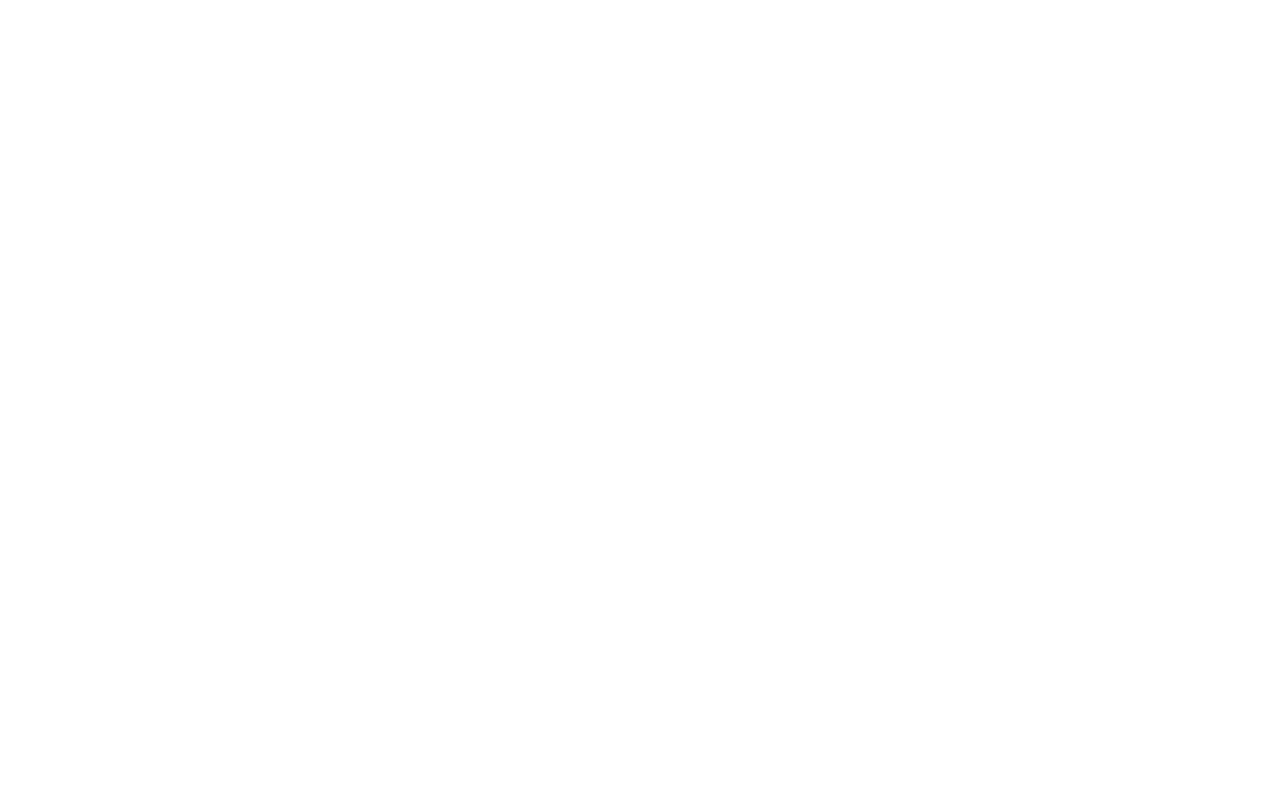
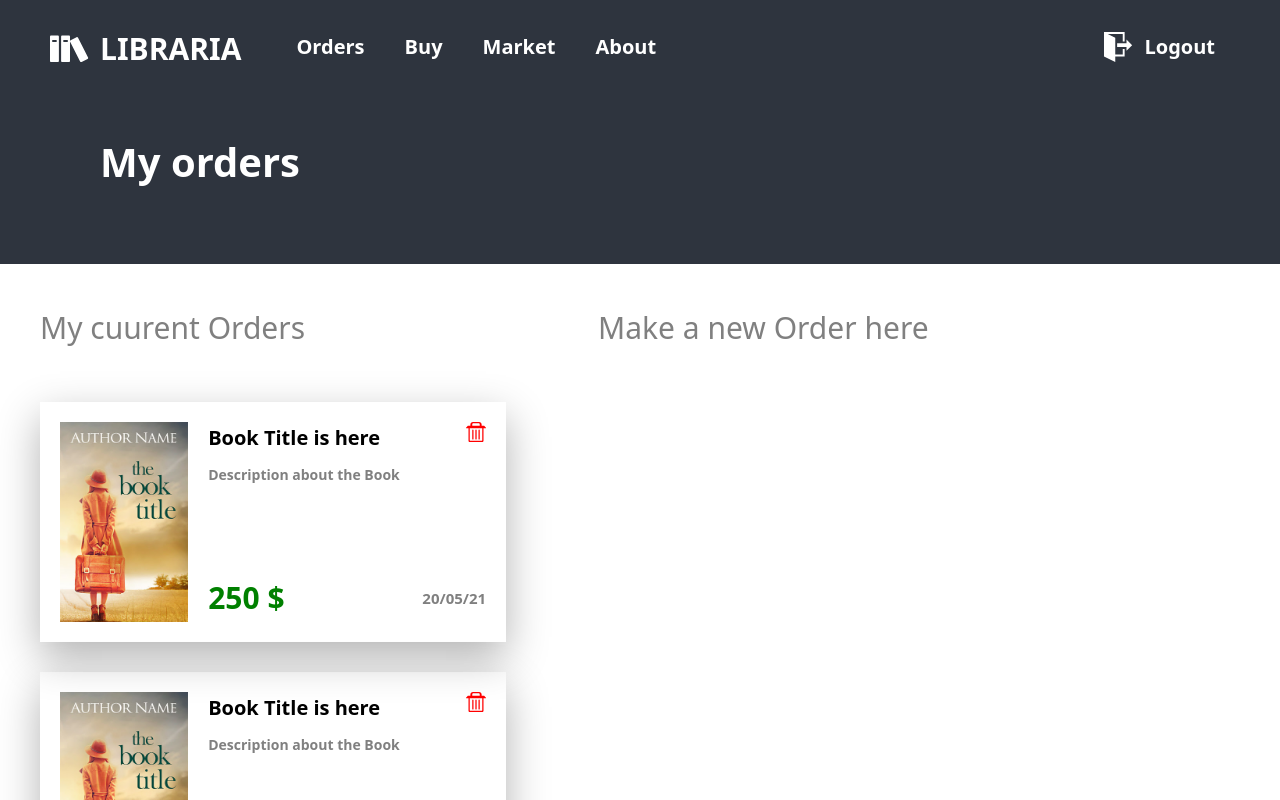
Before and after one commit to Helmy-chaabane/HemFlix, a React (Create React App) app: page /myOrders in a window 1280 px wide. Shown: the top 800 px of the page. Built offline with nearby package versions, Linux system fonts and the light colour scheme.

Commit message:
order ui

```diff
--- a/src/App.js
+++ b/src/App.js
@@ -5,6 +5,7 @@
 import ConsultBook from "./Pages/Book/ConsultBook";
 import "./App.css";
 import SignUp from "./Pages/SignUp/SignUp";
+import Order from "./Pages/Order/Order";
 
 function App() {
   return (
@@ -24,6 +25,13 @@
             return <Main component={Acceuil} {...props} />;
           }}
         />
+        <Route
+          path="/myOrders"
+          exact
+          render={(props) => {
+            return <Main component={Order} {...props} />;
+          }}
+        />
         <Route path="/login" exact component={Login} />
         <Route path="/signup" exact component={SignUp} />
       </Switch>
--- /dev/null
+++ b/src/Components/Card/OrderCard.jsx
@@ -0,0 +1,26 @@
+import React from "react";
+import cover from "../../Images/cover.jpg";
+import TrashSVG from "../../SVG/TrashSVG";
+
+const OderCard = () => {
+  return (
+    <div className="order__card">
+      <img src={cover} alt="photo__order" className="order__image" />
+      <div className="order__details">
+        <div className="order__start">
+          <TrashSVG className="order__icon" />
+          <h2>Book Title is here</h2>
+        </div>
+        <div className="order__content">
+          <p className="order__content--para">Description about the Book</p>
+        </div>
+        <div className="order__bottom">
+          <h4>250 $</h4>
+          <h6>20/05/21</h6>
+        </div>
+      </div>
+    </div>
+  );
+};
+
+export default OderCard;
--- a/src/Components/Card/card.css
+++ b/src/Components/Card/card.css
@@ -45,3 +45,70 @@
   font-size: 2rem;
   color: gray;
 }
+
+.order__card {
+  width: 90%;
+  padding: 2rem;
+  height: auto;
+  box-shadow: 0 1.5rem 4rem rgba(0, 0, 0, 0.3);
+  display: flex;
+  cursor: pointer;
+  transition: all 0.2s ease;
+  margin-bottom: 3rem;
+}
+
+.order__card:hover {
+  transform: translateY(-1rem);
+  box-shadow: 0 1.5rem 4rem rgba(216, 177, 5, 0.8);
+}
+
+.order__image {
+  height: 20rem;
+  margin-right: 2rem;
+}
+
+.order__details {
+  flex: 1;
+  display: flex;
+
+  flex-direction: column;
+  justify-content: space-between;
+}
+
+.order__details h2 {
+  font-size: 2rem;
+  margin-bottom: 1rem;
+}
+.order__icon {
+  fill: red;
+  width: 2rem;
+  float: right;
+}
+
+.order__content {
+  flex: 1;
+}
+
+.order__content--para {
+  font-size: 1.4rem;
+  font-weight: 600;
+  color: grey;
+}
+
+.order__bottom {
+  display: flex;
+  justify-content: space-between;
+  align-items: center;
+}
+
+.order__bottom h4 {
+  font-size: 3rem;
+  font-weight: 600;
+  color: green;
+}
+
+.order__bottom h6 {
+  font-size: 1.5rem;
+  font-weight: 600;
+  color: grey;
+}
--- a/src/Components/Navbar/Navbar.jsx
+++ b/src/Components/Navbar/Navbar.jsx
@@ -21,8 +21,8 @@
 
       <ul className="nav__items nav__items-1">
         <li className="nav__item">
-          <Link to="/" className="nav__link">
-            Sell
+          <Link to="/myOrders" className="nav__link">
+            Orders
           </Link>
         </li>
         <li className="nav__item">
--- a/src/Pages/Book/book.css
+++ b/src/Pages/Book/book.css
@@ -1,6 +1,6 @@
 .book__intro {
   width: 100%;
-  height: 30vh;
+  height: 33vh;
   background-color: hsl(216, 15%, 21%);
   padding: 13rem 10rem 0rem;
   color: white;
--- /dev/null
+++ b/src/Pages/Order/Order.jsx
@@ -0,0 +1,27 @@
+import React from "react";
+import OrderCard from "../../Components/Card/OrderCard";
+import "./order.css";
+
+const Order = () => {
+  return (
+    <div className="oder__bg">
+      <section className="order__intro">
+        <h1>My orders</h1>
+      </section>
+
+      <section className="order__container">
+        <div className="order__list">
+          <h5> My cuurent Orders </h5>
+          <OrderCard />
+          <OrderCard />
+          <OrderCard />
+        </div>
+        <div className="order__demande">
+          <h5> Make a new Order here </h5>
+        </div>
+      </section>
+    </div>
+  );
+};
+
+export default Order;
--- /dev/null
+++ b/src/Pages/Order/order.css
@@ -0,0 +1,42 @@
+.order__intro {
+  width: 100%;
+  height: 33vh;
+  background-color: hsl(216, 15%, 21%);
+  padding: 13rem 10rem 0rem;
+  color: white;
+}
+
+.order__intro h1 {
+  font-size: 4rem;
+}
+
+.order__container {
+  padding: 2rem;
+  display: flex;
+  justify-content: center;
+}
+
+.order__demande {
+  flex: 0 0 55%;
+  height: 80vh;
+  position: sticky;
+  padding: 2rem;
+  top: 13%;
+}
+.order__demande h5 {
+  font-size: 3rem;
+  font-weight: 500;
+  color: gray;
+}
+
+.order__list {
+  flex: 1;
+  padding: 2rem;
+}
+
+.order__list h5 {
+  font-size: 3rem;
+  font-weight: 500;
+  color: gray;
+  margin-bottom: 5rem;
+}
--- /dev/null
+++ b/src/SVG/TrashSVG.jsx
@@ -0,0 +1,16 @@
+import React from "react";
+const TrashSVG = ({ className }) => {
+  return (
+    <svg
+      version="1.1"
+      xmlns="http://www.w3.org/2000/svg"
+      className={className}
+      viewBox="0 0 32 32"
+    >
+      <title>trashcan</title>
+      <path d="M21 28c0.553 0 1-0.447 1-1v-14c0-0.553-0.447-1-1-1s-1 0.447-1 1v14c0 0.553 0.447 1 1 1zM11 28c0.552 0 1-0.447 1-1v-14c0-0.553-0.448-1-1-1s-1 0.447-1 1v14c0 0.553 0.448 1 1 1zM29 6h-4v-2c0-2.209-1.791-4-4-4h-10c-2.209 0-4 1.791-4 4v2h-4l-3 3c0 0.553 0.448 1 1 1h3v20c0 1.104 0.896 2 2 2h20c1.104 0 2-0.896 2-2v-20h3c0.553 0 1-0.447 1-1l-3-3zM10 4c0-1.104 0.896-2 2-2h8c1.104 0 2 0.896 2 2v2h-12v-2zM26 29c0 0.553-0.447 1-1 1h-18c-0.552 0-1-0.447-1-1v-19h20v19zM16 28c0.553 0 1-0.447 1-1v-14c0-0.553-0.447-1-1-1s-1 0.447-1 1v14c0 0.553 0.447 1 1 1z"></path>
+    </svg>
+  );
+};
+
+export default TrashSVG;
```
